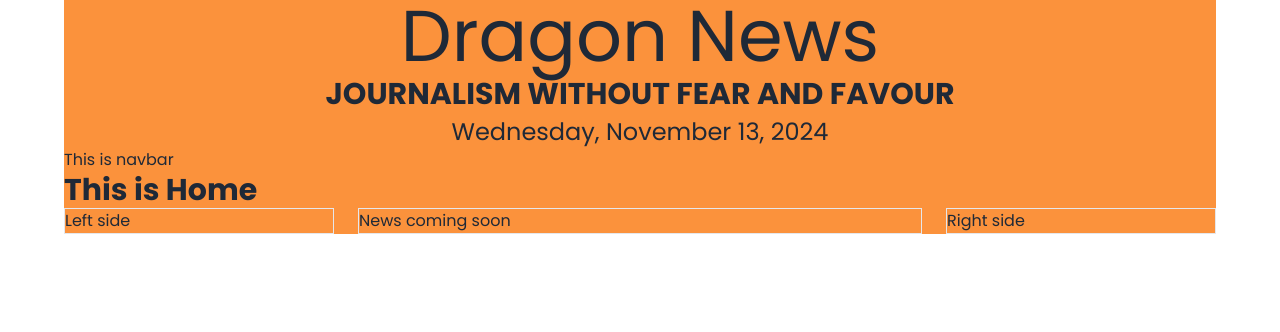
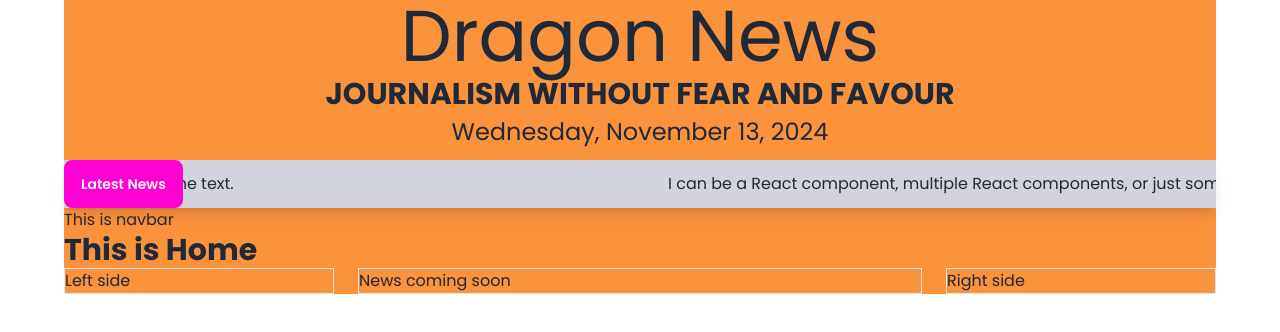
Before and after one commit to md-mostafiz181/news-dragon, a React (Vite) app: page / in a window 1280 px wide. Shown: the top 332 px of the page. Built offline with nearby package versions, Linux system fonts and the light colour scheme.

Commit message:
added react marquee

```diff
--- a/package.json
+++ b/package.json
@@ -15,6 +15,7 @@
     "moment": "^2.30.1",
     "react": "^18.3.1",
     "react-dom": "^18.3.1",
+    "react-fast-marquee": "^1.6.5",
     "react-router-dom": "^6.28.0",
     "sort-by": "^1.2.0"
   },
--- /dev/null
+++ b/src/Pages/Home/BreakingNews/BreakingNews.jsx
@@ -0,0 +1,17 @@
+import Marquee from "react-fast-marquee";
+
+const BreakingNews = () => {
+  return (
+    <div className="bg-gray-300 flex shadow-lg mt-3">
+      <button className="btn btn-secondary">Latest News</button>
+      <p className="mt-3">
+        <Marquee pauseOnHover={true} speed={100}>
+          I can be a React component, multiple React components, or just some
+          text.
+        </Marquee>
+      </p>
+    </div>
+  );
+};
+
+export default BreakingNews;
--- a/src/Pages/Home/Home.jsx
+++ b/src/Pages/Home/Home.jsx
@@ -2,12 +2,14 @@ import Header from "../Shared/Header/Header";
 import LeftSideNav from "../Shared/LeftSideNav/LeftSideNav";
 import Navbar from "../Shared/Navbar/Navbar";
 import RightSideNav from "../Shared/RightSideNav/RightSideNav";
+import BreakingNews from "./BreakingNews/BreakingNews";
 
 
 const Home = () => {
     return (
         <div>
             <Header></Header>
+            <BreakingNews></BreakingNews>
             <Navbar></Navbar>
             <h1 className="text-3xl font-bold"> This is Home</h1>
             <div className="grid grid-cols-1 md:grid-cols-4 gap-6">
--- a/src/Pages/Shared/Header/Header.jsx
+++ b/src/Pages/Shared/Header/Header.jsx
@@ -2,10 +2,10 @@ import moment from 'moment';
 
 const Header = () => {
     return (
-        <div>
-            <h1 className="text-7xl font-normal text-center">Dragon News</h1>
-            <h3 className="text-3xl font-bold text-center mt-1 uppercase">Journalism without Fear and Favour</h3>
-            <p className="text-2xl font-normal text-center mt-1">{moment().format("dddd, MMMM D, YYYY")}</p>
+        <div className='text-center'>
+            <h1 className="text-7xl font-normal">Dragon News</h1>
+            <h3 className="text-3xl font-bold mt-1 uppercase">Journalism without Fear and Favour</h3>
+            <p className="text-2xl font-normal mt-1">{moment().format("dddd, MMMM D, YYYY")}</p>
         </div>
     );
 };
```
Also changed, not shown: 1 other file (tests, documents, lock files or other folders).
